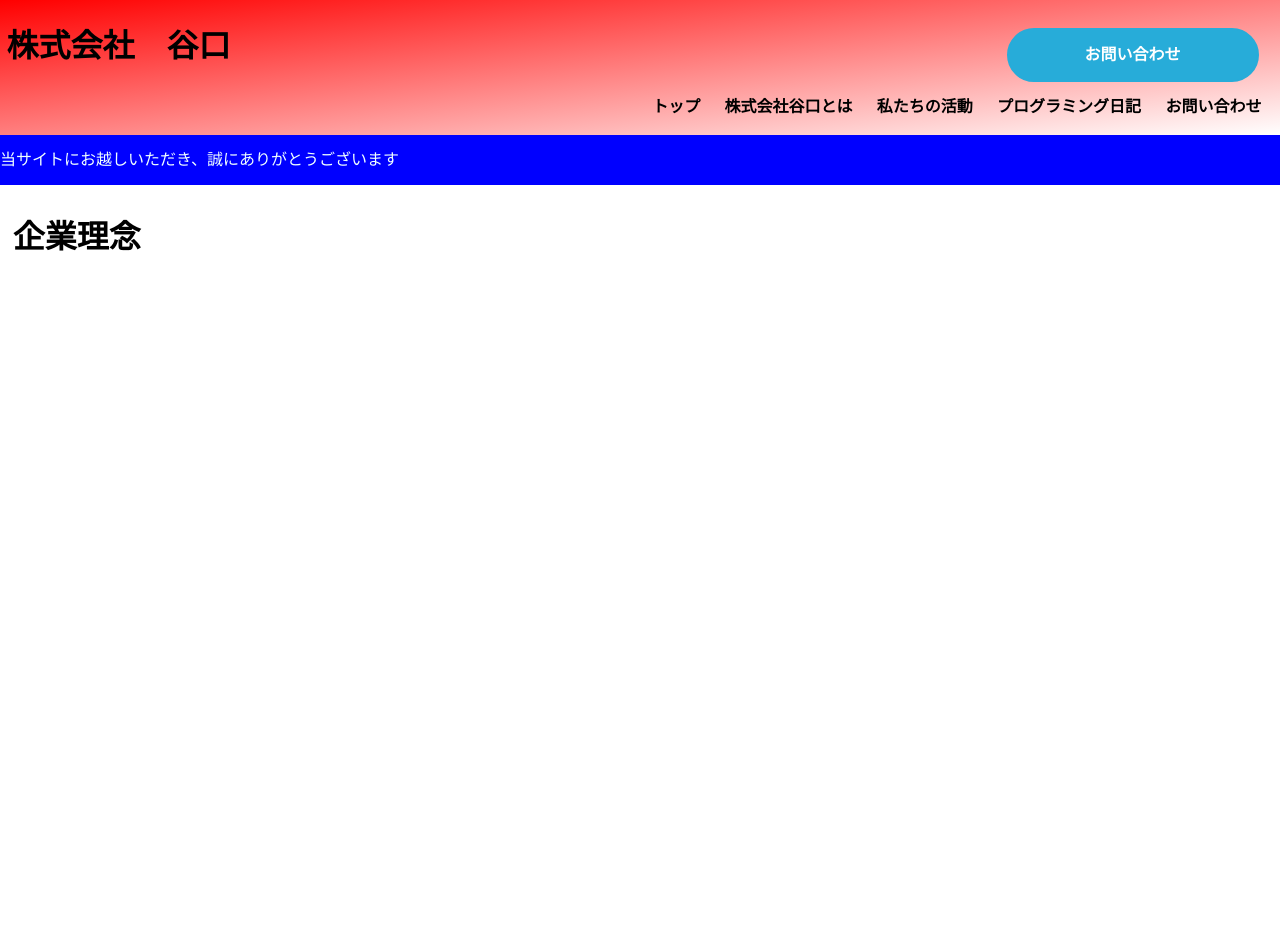
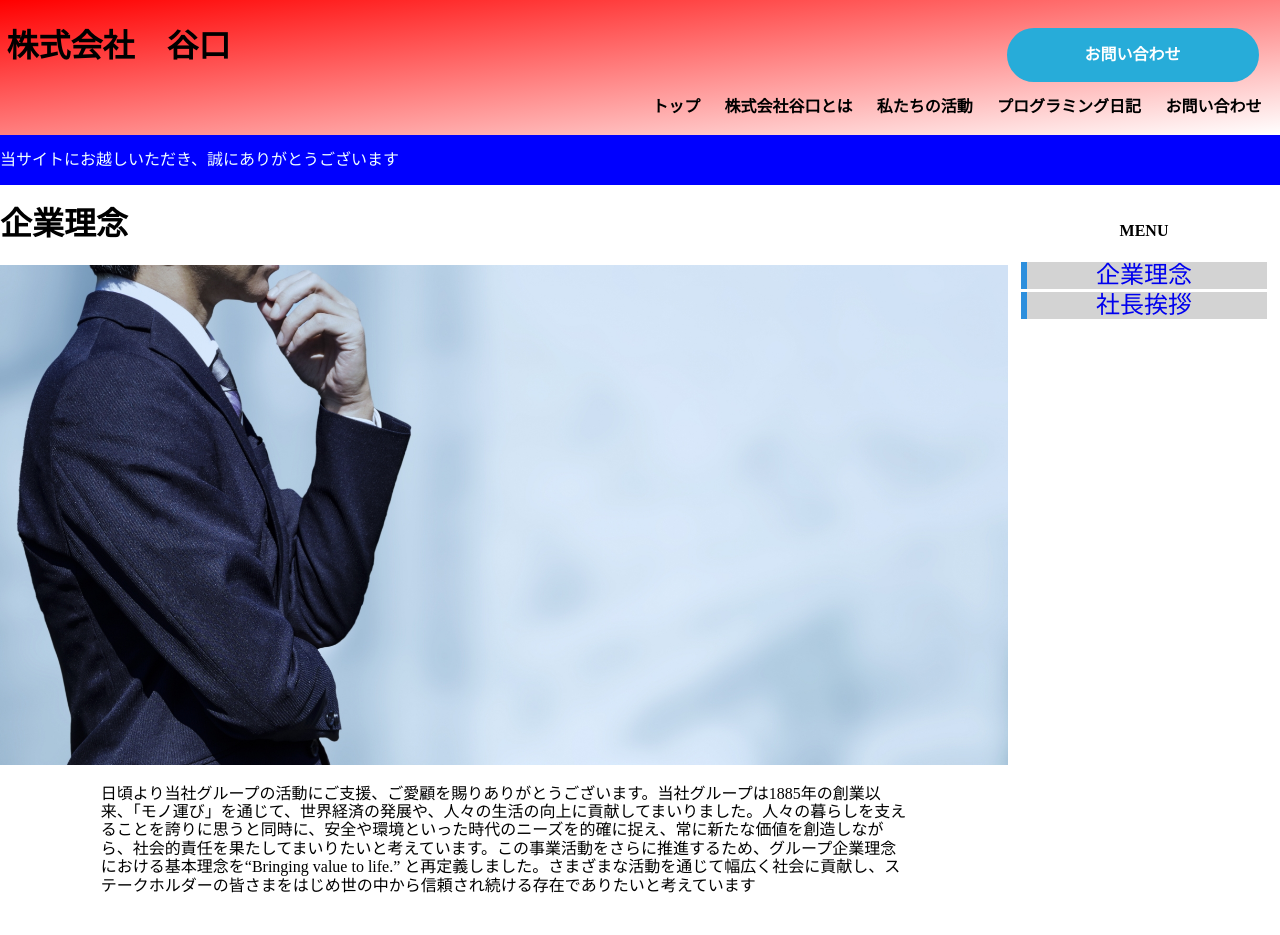
Before and after one commit to guchondayo/sidejob-myHomepage, a Vue app: page /#/about in a window 1280 px wide. Shown: the top 935 px of the page. Built offline with nearby package versions, Linux system fonts and the light colour scheme.

Commit message:
feature/second/makeAbout一旦完成

```diff
--- a/src/App.vue
+++ b/src/App.vue
@@ -37,5 +37,12 @@ export default {
     p{
         margin:0;
     }
+    li{
+      list-style: none;
+
+    }
+    a{
+      text-decoration:none;
+    }
 
 </style>
--- a/src/components/TopPage.vue
+++ b/src/components/TopPage.vue
@@ -63,7 +63,7 @@
         }
     }
 </script>
-<style>
+<style scoped>
     .firstImg{
         background-image: url(../../public/pic1.jpg);
         background-size:cover;
--- a/src/components/view/AboutComponent.vue
+++ b/src/components/view/AboutComponent.vue
@@ -1,20 +1,42 @@
 <template>
     <main>
-        <div class="container">
-            <h1>{{ succeed }}</h1>
-            <div class="picture-article">
+        <div class="wrapper">
+            <div class="container">
+                <h1 id="#first">{{ firstTitle }}</h1>
+                <div class="picture-article">
+                </div>
+                <div class="article">
+                    <p>{{ CompanyName }}</p>
+                </div>
             </div>
+            <div class="container">
+                <h1 id="second">{{ secondTitle }}</h1>
+                <div class="picture-article" id="second">
+                </div>
+                <div class="article">
+                    <p>{{ greed }}</p>
+                </div>
+            </div>
+
         </div>
+        <ul class=side-bar>
+            <h4>MENU</h4>
+            <li><a href="#first">{{ firstTitle }}</a></li>
+            <li><a href="#second">{{ secondTitle }}</a></li>
+        </ul>
     </main>
 </template>
 
 <script>
   import greed from './greed'
+  import CompanyName from './CompanyName'
   export default{
     data:function(){
         return {
-            succeed:"企業理念",
-            greed:greed
+            firstTitle:"企業理念",
+            secondTitle:"社長挨拶",
+            greed:greed,
+            CompanyName:CompanyName
         }
     },
     props:{
@@ -24,18 +46,64 @@
 </script>
 
 <style scoped>
+/* メインとサイドバー */
+    main{
+        display: flex;
+    }
+    .wrapper{
+        width: 80%;
+    }
+    .side-bar{
+        width: 20%;
+        text-align: center;
+        padding: 0 10px;
+        /* 固定するかどうか */
+        /* position:fixed;
+        z-index: 10;
+        top: 180px;
+        right:0; */
+    }
+
+    .side-bar li{
+        background-color: lightgrey;
+        margin: 1%;
+        position:relative;
+    }
+    .side-bar li a{
+        font-size: 24px;
+    }
+    .side-bar li :before{
+        content: "";
+        width:10px;
+        height:100%;
+        border-left: solid 6px #2d8fdd;/*左側の線*/
+        position:absolute;
+        top:0px;
+        left:0px;
+    }
+    /* https://pisuke-code.com/css-why-not-work-after-and-before/ */
+    ①親要素のpaddingはしておきましょう
+    ②
+
+    .container h1{
+        background-color: aqua;
+        opacity: 0.5;
+        padding: 2%;
+        margin :0;
+    }
     .picture-article{
         background-image: url(../../../public/aim.jpg);
         background-size: cover;
-        width: 100%;
+        min-height:500px;
     }
-    .container{
-        width: 80%;
-        padding:1%;
-        min-height:1000px;
-    }
+
     .article p{
         padding: 2% 10%;
     }
+
 </style>
 <!-- この、backgroundでWIDTHやSIZEを入れないとかアホ、 -->
+
+<!-- FLOATが苦手だったらこうする -->
+<!-- https://developer.mozilla.org/ja/docs/Web/CSS/float -->
+<!-- https://jsfiddle.net/guchon/d1hs2kgv/5/ -->
--- /dev/null
+++ b/src/components/view/CompanyName.js
@@ -0,0 +1,3 @@
+let company = "日頃より当社グループの活動にご支援、ご愛顧を賜りありがとうございます。当社グループは1885年の創業以来、「モノ運び」を通じて、世界経済の発展や、人々の生活の向上に貢献してまいりました。人々の暮らしを支えることを誇りに思うと同時に、安全や環境といった時代のニーズを的確に捉え、常に新たな価値を創造しながら、社会的責任を果たしてまいりたいと考えています。この事業活動をさらに推進するため、グループ企業理念における基本理念を“Bringing value to life.” と再定義しました。さまざまな活動を通じて幅広く社会に貢献し、ステークホルダーの皆さまをはじめ世の中から信頼され続ける存在でありたいと考えています"
+
+export default company
--- a/src/components/view/greed.js
+++ b/src/components/view/greed.js
@@ -1,2 +1,3 @@
-let greed = "日頃より当社グループの活動にご支援、ご愛顧を賜りありがとうございます。当社グループは1885年の創業以来、「モノ運び」を通じて、世界経済の発展や、人々の生活の向上に貢献してまいりました。人々の暮らしを支えることを誇りに思うと同時に、安全や環境といった時代のニーズを的確に捉え、常に新たな価値を創造しながら、社会的責任を果たしてまいりたいと考えています。この事業活動をさらに推進するため、グループ企業理念における基本理念を“Bringing value to life.” と再定義しました。さまざまな活動を通じて幅広く社会に貢献し、ステークホルダーの皆さまをはじめ世の中から信頼され続ける存在でありたいと考えています"
+let greed = "カシオの経営モットーは「創造　貢献」です。それまでにない斬新な働きを持った製品を提供することで、社会貢献を実現するという意味です。新しい働きを持った製品は、多くの人の生活を助け、社会を進歩させます。あるいは多くの人に楽しみをもたらし、新しい文化を生み出す源となります。新しい製品が普及すれば、そこには新しい市場が生まれ、さまざまな周辺産業が育ちます。カシオはこのように、製品やサービスの提供を通じて、さまざまな側面から社会に貢献したいと考えています。"
+
 export default greed
```
